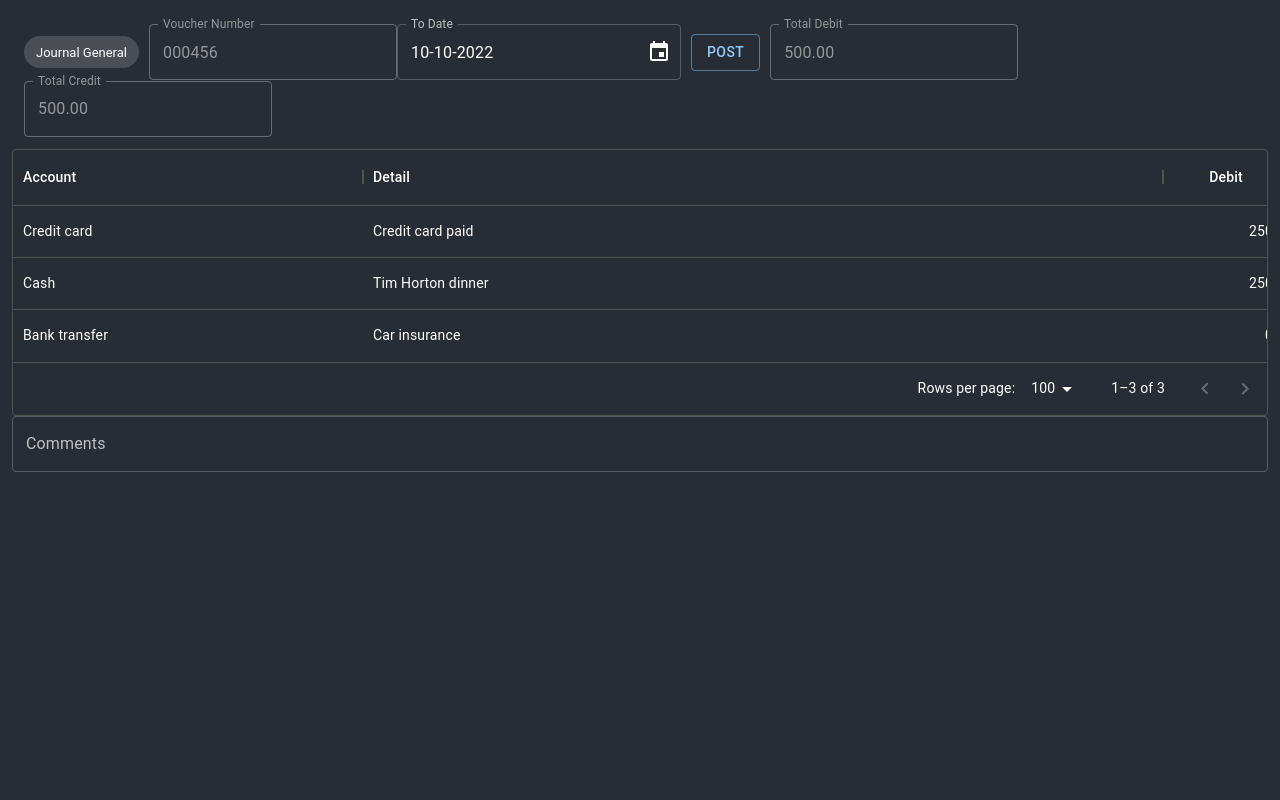
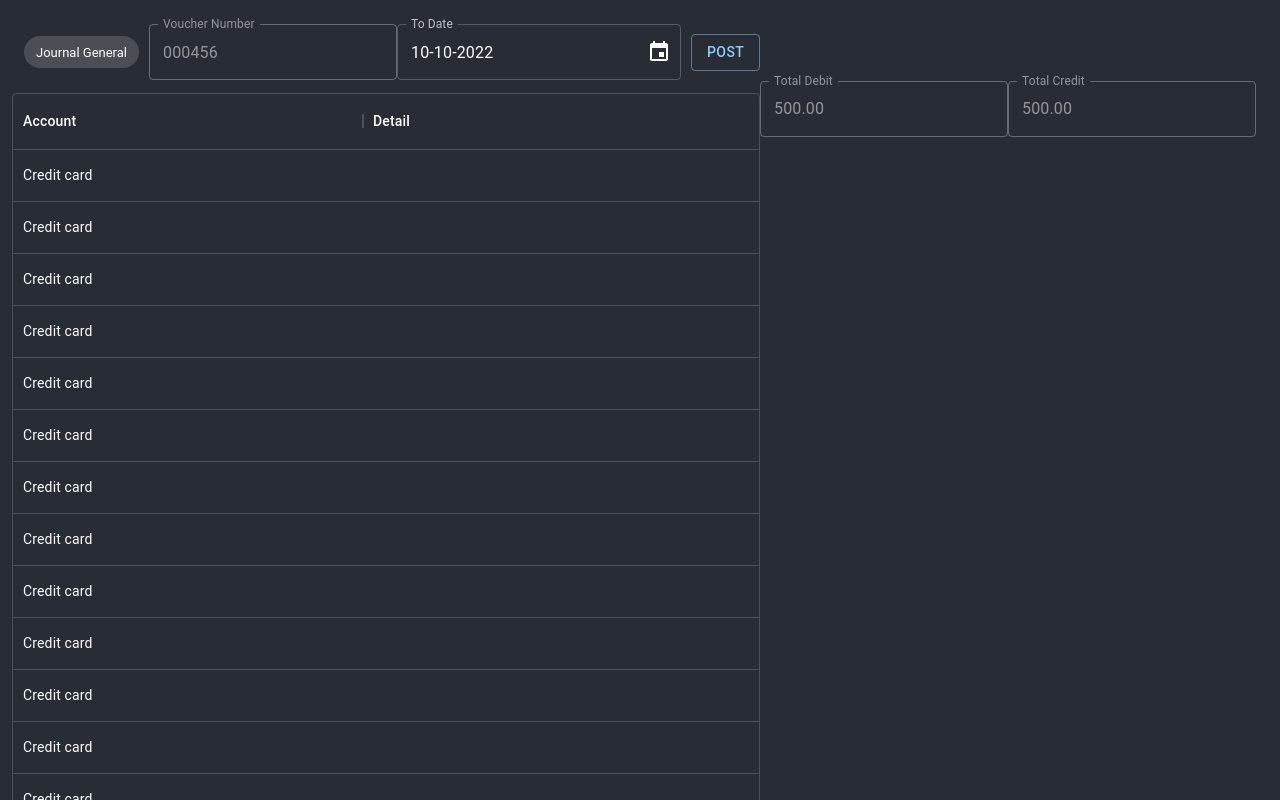
Before and after one commit to rathoregee/office, a React (Create React App) app in the folder UI/: page /journal in a window 1280 px wide. Shown: the top 800 px of the page. Built offline with nearby package versions, Linux system fonts and the light colour scheme; what aws-amplify would draw is missing.

Commit message:
added float right

```diff
--- a/UI/src/pages/Journal.css
+++ b/UI/src/pages/Journal.css
@@ -9,3 +9,8 @@
 .MuiChip-root {
     margin-right: 10px !important;
 }
+
+.right-section{
+    text-align: right;
+    float: right;
+}
--- a/UI/src/pages/Journal.tsx
+++ b/UI/src/pages/Journal.tsx
@@ -18,10 +18,11 @@ const theme = createTheme({
     },
 });
 const StyledBox = styled(Box)(({ theme }) => ({
-
+    maxHeight: 400,
     '& .MuiDataGrid-cell--editing': {
         backgroundColor: 'rgb(255,215,115, 0.19)',
         color: '#1a3e72',
+
         '& .MuiInputBase-root': {
             height: '100%',
         },
@@ -33,38 +34,22 @@ const StyledBox = styled(Box)(({ theme }) => ({
 }));
 
 let accounts: string[] = ['Loan Payment', 'Credit card', 'Bank transfer', 'Cash'];
-
-
 export function Journal() {
     const [value, setValue] = useState<Dayjs | null>(dayjs());
     const [rows, setRows] = useState<any>([]);
+    useEffect(() => {
+        const arr = [];
 
-    const d = [
-        {
-            id: 1,
+        for (let i = 0; i < 100; i++) {
+            arr.push({
+                id: i,
                 account: 'Credit card',
-            detail: 'Credit card paid',
-            dr: 250.00,
+                detail: '',
+                dr: 0.00,
                 cr: 0.00
-        },
-        {
-            id: 2,
-            account: 'Cash',
-            detail: 'Tim Horton dinner',
-            dr: 250.00,
-            cr: 0.00
-        },
-        {
-            id: 3,
-            account: 'Bank transfer',
-            detail: 'Car insurance',
-            dr: 0.00,
-            cr: 500
+            });
         }
-    ];
-
-    useEffect(() => {
-        setRows(d);
+        setRows(arr);
         accounts.push('aaaaa');
     }, []);
 
@@ -141,6 +126,7 @@ export function Journal() {
                             />
                         </LocalizationProvider>
                         <Button variant="outlined">Post</Button>
+                        <div className='right-section'>
                             <TextField
                                 disabled
                                 id="outlined-disabled"
@@ -153,9 +139,10 @@ export function Journal() {
                                 label="Total Credit"
                                 defaultValue="500.00"
                             />
+                        </div>
                     </Box>
                 </div>
-                <StyledBox>
+                <StyledBox sx={{ height: 400 }}>
                     <DataGrid
                         autoHeight={true}
                         rows={rows}
```
Lines whose indentation alone changed are shown as unchanged.
